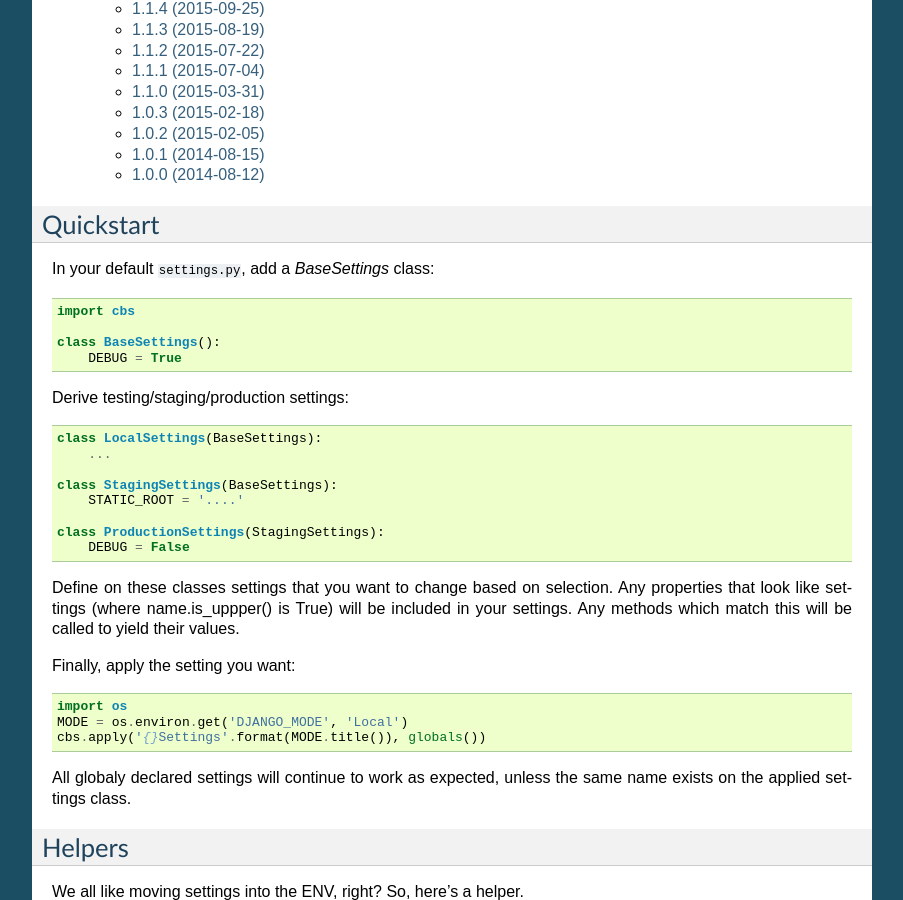
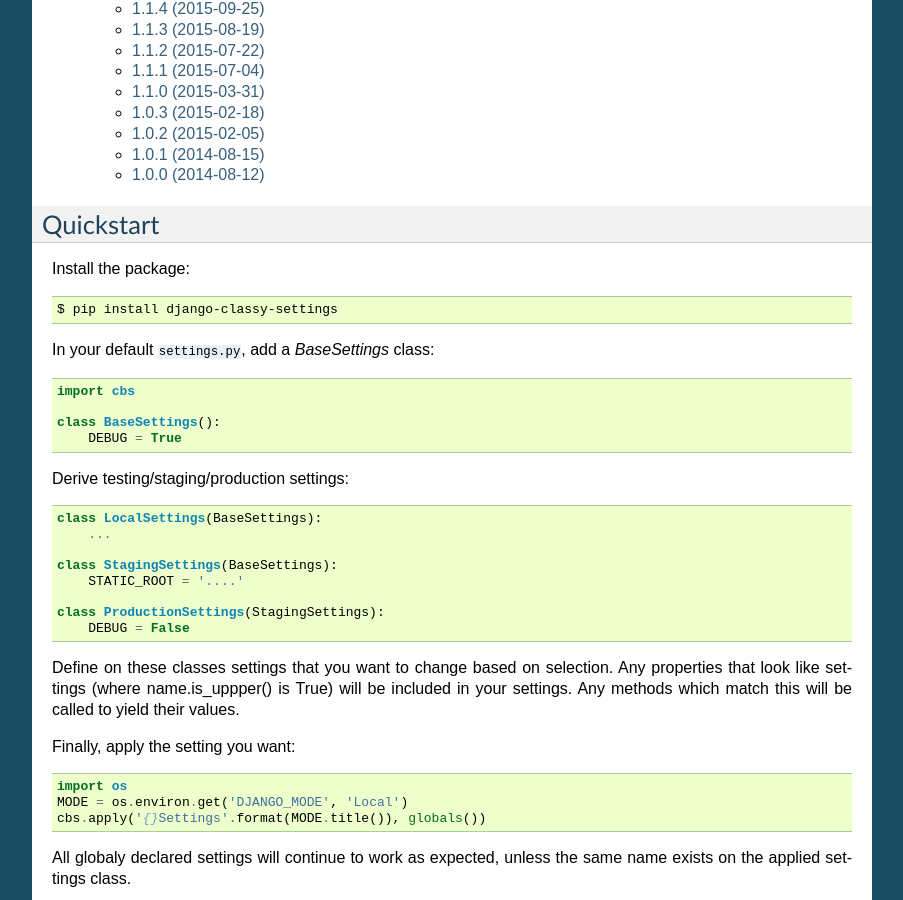
Before and after one commit to funkybob/django-classy-settings, a Sphinx documentation site: the page built from docs/index.rst, in a window 1280 px wide and 900 px high, scrolled down 758 px. Shown: the whole window, without its empty margins (198-1101 px from the left). Built offline with Sphinx 7.4.7, drawn with Linux system fonts in a browser that asks for light colours.

Commit message:
Clarify quickstart

```diff
--- a/docs/index.rst
+++ b/docs/index.rst
@@ -35,6 +35,12 @@
 
 Quickstart
 ----------
+
+Install the package:
+
+.. code-block:: bash
+
+   $ pip install django-classy-settings
 
 In your default ``settings.py``, add a `BaseSettings` class:
 
```
